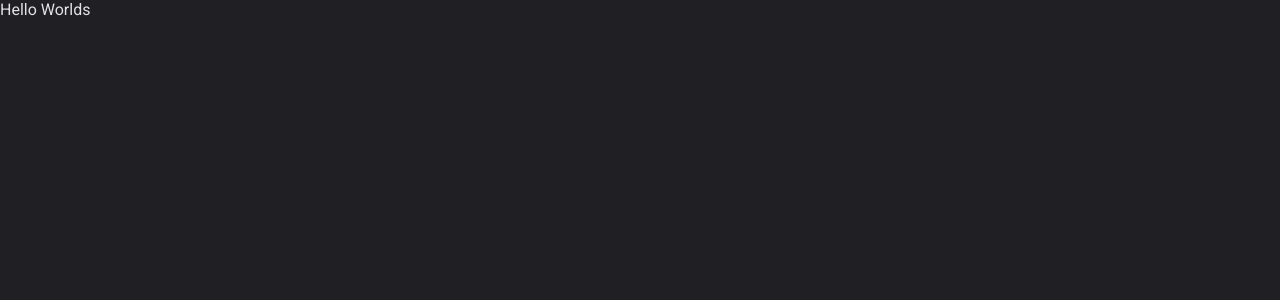
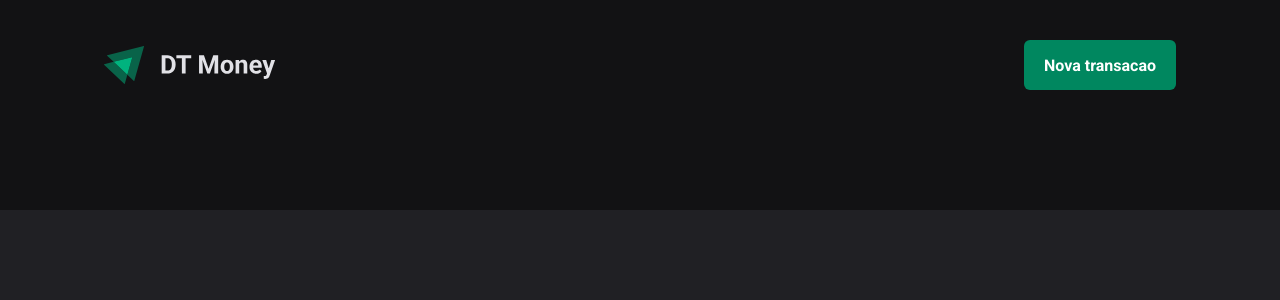
Before and after one commit to pedrocs378/dt-money, a React (Vite) app: page / in a window 1280 px wide. Shown: the top 300 px of the page. Built offline with nearby package versions, Linux system fonts and the light colour scheme.

Commit message:
feat: create header

```diff
--- a/src/App.tsx
+++ b/src/App.tsx
@@ -1,4 +1,6 @@
 import { ThemeProvider } from 'styled-components'
+
+import { Transactions } from './pages/transactions'
 
 import { defaultTheme } from './styles/themes/default'
 import { GlobalStyle } from './styles/global'
@@ -8,7 +10,7 @@
     <ThemeProvider theme={defaultTheme}>
       <GlobalStyle />
 
-      Hello Worlds
+      <Transactions />
     </ThemeProvider>
   )
 }
--- /dev/null
+++ b/src/components/header/index.tsx
@@ -0,0 +1,15 @@
+import logoImg from '../../assets/logo.svg'
+
+import * as S from './styles'
+
+export function Header() {
+  return (
+    <S.HeaderContainer>
+      <S.HeaderContent>
+        <img src={logoImg} alt="" />
+
+        <S.NewTransactionButton>Nova transacao</S.NewTransactionButton>
+      </S.HeaderContent>
+    </S.HeaderContainer>
+  )
+}
--- /dev/null
+++ b/src/components/header/styles.ts
@@ -0,0 +1,35 @@
+import styled from 'styled-components';
+
+export const HeaderContainer = styled.header`
+  background: ${({ theme }) => theme.colors['gray-900']};
+  padding: 2.5rem 0 7.5rem;
+`
+
+export const HeaderContent = styled.div`
+  width: 100%;
+  max-width: 1120px;
+  margin: 0 auto;
+  padding: 0 1.5rem;
+
+  display: flex;
+  align-items: center;
+  justify-content: space-between;
+`
+
+export const NewTransactionButton = styled.button`
+  height: 50px;
+  padding: 0 1.25rem;
+
+  border: 0;
+  border-radius: 6px;
+
+  font-weight: bold;
+  background-color: ${({ theme }) => theme.colors['green-500']};
+  color: ${({ theme }) => theme.colors.white};
+
+  transition: all 0.2s ease-in-out;
+
+  &:hover {
+    background-color: ${({ theme }) => theme.colors['green-700']};
+  }
+`
--- a/src/main.tsx
+++ b/src/main.tsx
@@ -1,7 +1,7 @@
 import React from 'react'
 import ReactDOM from 'react-dom/client'
 
-import { App } from './App'
+import { App } from './app'
 
 ReactDOM.createRoot(document.getElementById('root') as HTMLElement).render(
   <React.StrictMode>
--- /dev/null
+++ b/src/pages/transactions/index.tsx
@@ -0,0 +1,9 @@
+import { Header } from "../../components/header";
+
+export function Transactions() {
+  return (
+    <div>
+      <Header />
+    </div>
+  )
+}
--- /dev/null
+++ b/src/pages/transactions/styles.ts
@@ -0,0 +1,3 @@
+import styled from "styled-components";
+
+export const TransactionsContainer = styled.div``
--- a/src/styles/global.ts
+++ b/src/styles/global.ts
@@ -1,4 +1,4 @@
-import { createGlobalStyle } from "styled-components";
+import { createGlobalStyle } from 'styled-components';
 
 export const GlobalStyle = createGlobalStyle`
   * {
@@ -21,4 +21,8 @@
   body, input, textarea, button {
     font: 400 1rem Roboto, sans-serif;
   }
+
+  button {
+    cursor: pointer;
+  }
 `
```
Also changed, not shown: src/assets/logo.svg (added).
